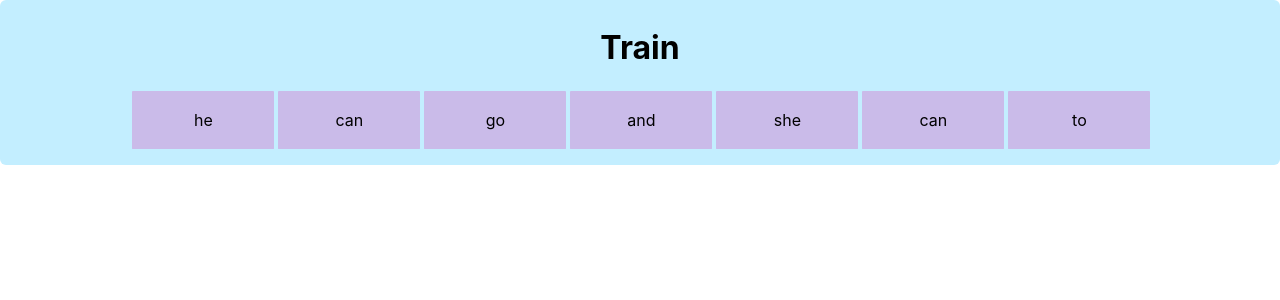
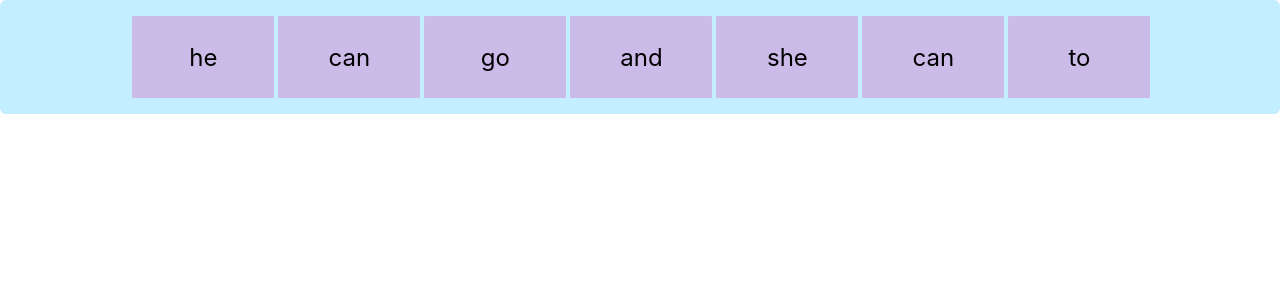
Before and after one commit to GDW1/BlockTrain, a React (Create React App) app in the folder blocktrain/: page / in a window 1280 px wide. Shown: the top 300 px of the page. Built offline with nearby package versions, Linux system fonts and the light colour scheme.

Commit message:
added train car image, documentation for Display.jsx

```diff
--- a/blocktrain/src/components/Display.css
+++ b/blocktrain/src/components/Display.css
@@ -9,7 +9,7 @@
 .train{
     text-align: -webkit-center;
     width: 100%;
-    padding-top: 0.5%;
+    padding-top: 1%;
     padding-bottom: 1%;
     border-radius: 0.375rem;
     background-color: var(--primary);
@@ -19,6 +19,7 @@
     width: 80%;
     table-layout: fixed;
 }
+
 #trainCars tr td div{
     width: 100%;
     height: 20%;
@@ -29,4 +30,10 @@
     margin-left: 1%;
     padding-top: 2%;
     padding-bottom: 2%;
+    font-size: 18pt;
 }
+
+.trainCarImage{
+    background-color: transparent;
+
+}
--- a/blocktrain/src/components/Display.jsx
+++ b/blocktrain/src/components/Display.jsx
@@ -1,14 +1,19 @@
+/* Filename: Display.jsx; Last Updated: 10/17/2021
+ * Display.jsx displays the words from the last 7 blocks of the blockchain into train cars
+ */
+
 import React, { useState } from 'react'
 import './Display.css';
 
+// SAMPLE DATA. CHANGE WHEN REAL DATA AVAILABLE
 const sampleData = ["he", "can", "go", "and", "she", "can", "to"]
 
+// NOTE: NEED TO ENSURE THAT CHARACTERS ARE ONLY 10 CHARS LONG AND TRAIN CAR CAN ACCOMMODATE THAT
 function Display() {
 
     return (
         <div className={"displayComponent"}>
             <div className="train">
-                <h1> Train </h1>
                 <table id = "trainCars">
                     <tr>
                         <td>
```
Also changed, not shown: blocktrain/src/images/TrainCar.png (added).
